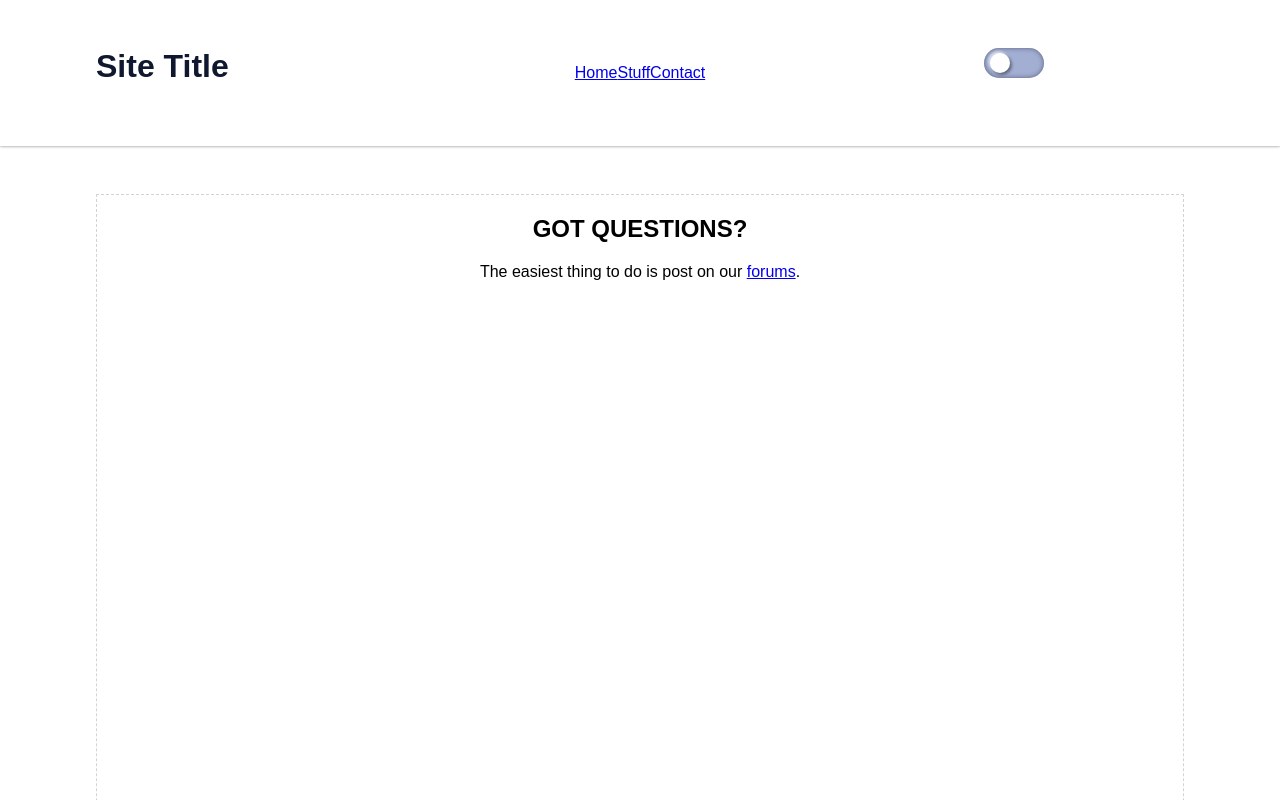
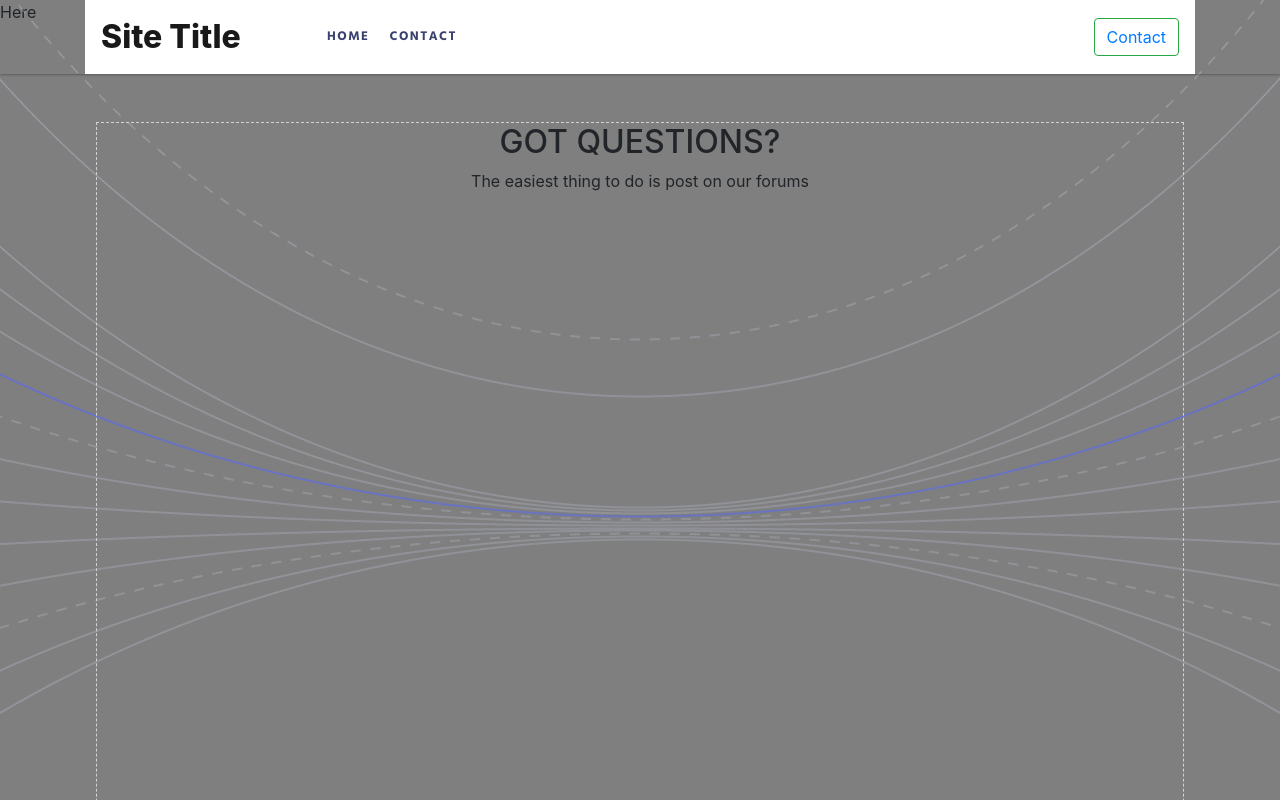
Before and after one commit to meaghanbass/gwp, a React (Create React App) app: page /#/contact in a window 1280 px wide. Shown: the top 800 px of the page. Built offline with nearby package versions, Linux system fonts and the light colour scheme; a web font is replaced by a local one.

Commit message:
working on restyling

```diff
--- a/package.json
+++ b/package.json
@@ -6,8 +6,10 @@
     "@testing-library/jest-dom": "^4.2.4",
     "@testing-library/react": "^9.3.2",
     "@testing-library/user-event": "^7.1.2",
+    "bootstrap": "^4.4.1",
     "node-sass": "^4.13.1",
     "react": "^16.12.0",
+    "react-bootstrap": "^1.0.0-beta.16",
     "react-dom": "^16.12.0",
     "react-router-dom": "^5.1.2",
     "react-scripts": "3.3.0"
--- a/public/index.html
+++ b/public/index.html
@@ -16,6 +16,10 @@
     -->
     <link rel="manifest" href="%PUBLIC_URL%/manifest.json" />
     <link href="https://fonts.googleapis.com/css?family=Muli:300,400,500,700,800&display=swap" rel="stylesheet">
+    <link rel="stylesheet" href="https://use.fontawesome.com/releases/v5.7.2/css/all.css" integrity="sha384-fnmOCqbTlWIlj8LyTjo7mOUStjsKC4pOpQbqyi7RrhN7udi9RwhKkMHpvLbHG9Sr" crossorigin="anonymous">
+    <link href="https://fonts.googleapis.com/css?family=Hind:400,700&display=swap" rel="stylesheet">
+    <link href="https://fonts.googleapis.com/css?family=Poppins:400,700&display=swap" rel="stylesheet">
+    <link href="https://fonts.googleapis.com/css?family=Ubuntu:400,700&display=swap" rel="stylesheet">
     <!--
       Notice the use of %PUBLIC_URL% in the tags above.
       It will be replaced with the URL of the `public` folder during the build.
--- a/src/App.js
+++ b/src/App.js
@@ -2,23 +2,24 @@ import React, { Component } from 'react';
 import './app.scss';
 import Header from './components/header/index';
 import Footer from './components/footer/index';
+import BGI from './components/fixedBg';
 import {
   Route,
   HashRouter
 } from "react-router-dom";
-import Home from "./Home";
-import Stuff from "./Stuff";
-import Contact from "./Contact";
+import Home from "./pages/Home";
+import Contact from "./pages/Contact";
+import 'bootstrap/dist/css/bootstrap.min.css';
 
 class App extends Component {
   render() {
     return (
       <div id="theme" className="light">
         <Header />
+        <BGI />
         <HashRouter>
             <div className="content">
               <Route exact path="/" component={Home}/>
-              <Route path="/stuff" component={Stuff}/>
               <Route path="/contact" component={Contact}/>
             </div>
         </HashRouter>
--- a/src/Stuff.js
+++ /dev/null
@@ -1,25 +0,0 @@
-import React, { Component } from "react";
-import Layout from './components/layout';
-
-class Stuff extends Component {
-    render() {
-        return (
-            <Layout>
-                <div>
-                    <h2>STUFF</h2>
-                    <p>Mauris sem velit, vehicula eget sodales vitae,
-                    rhoncus eget sapien:</p>
-                    <ol>
-                        <li>Nulla pulvinar diam</li>
-                        <li>Facilisis bibendum</li>
-                        <li>Vestibulum vulputate</li>
-                        <li>Eget erat</li>
-                        <li>Id porttitor</li>
-                    </ol>
-                </div>
-            </Layout>
-        );
-    }
-}
-
-export default Stuff;
--- a/src/app.scss
+++ b/src/app.scss
@@ -1,3 +1,58 @@
+// Theme Colors
+$bg-white: #FFFFFF;
+$bg-lt: #A2AED2;
+$bg-md: #58617D;
+$bg-dk: #10182F;
+$txt-lt: #A2AED2;
+$txt-md: #58617D;
+$txt-dk: #10182F;
+
+// Theme Fonts
+$hind: 'Hind', sans-serif;
+$poppins: 'Poppins', sans-serif;
+$ubuntu: 'Ubuntu', sans-serif;
+
+// Root Colors
+$white: #fff;
+$black: #000;
+$nebula: #5468ff;
+$moon: #f5f5fa;
+$asteroid: #dddfed;
+$proton: #c5c9e0;
+$nova: #848ab8;
+$telluric: #5d6494;
+$solstice: #3a416f;
+$cosmos: #21243d;
+$neptune-0: #3944a0;
+$neptune-1: #565db6;
+$neptune-2: #7178cc;
+$neptune-3: #8c93e2;
+$neptune-4: #a6b0f9;
+$mercury-0: #008fba;
+$mercury-1: #2da7cb;
+$mercury-2: #5bbfdd;
+$mercury-3: #88d6ee;
+$mercury-4: #b5eeff;
+$jupiter-0: #3ab2bd;
+$jupiter-1: #61c5c8;
+$jupiter-2: #89d9d3;
+$jupiter-3: #b0ecde;
+$jupiter-4: #d7ffe9;
+$saturn-0: #ec8b63;
+$saturn-1: #f3a57e;
+$saturn-2: #f8be9a;
+$saturn-3: #fcd7b7;
+$saturn-4: #fdf1d4;
+$mars-0: #ed5a6a;
+$mars-1: #f27885;
+$mars-2: #f695a0;
+$mars-3: #fbb3ba;
+$mars-4: #ffd0d5;
+$venus-0: #ae3e88;
+$venus-1: #d44fa4;
+$venus-2: #ea71bc;
+$venus-3: #f89ad3;
+$venus-4: #ffcae9;
 
 
 .site_info_title {
@@ -9,123 +64,58 @@
     }
 }
 
-$bg-white: #FFFFFF;
-$bg-lt: #A2AED2;
-$bg-md: #58617D;
-$bg-dk: #10182F;
-$txt-lt: #A2AED2;
-$txt-md: #58617D;
-$txt-dk: #10182F;
-
-#toggleBtn {
-    display: flex;
-    position: relative;
-    width: 60px;
-    height: 30px;
-    border-radius: 9999px;
-    border: none;
-    transition: ease-in-out 0.5s;
-    background-color: $bg-lt;
-    align-items: center;
-    &:hover, &:focus, &:active {
-        cursor: pointer;
-        box-shadow: inset 0 0 5px black;
-    }
-    #toggleCl {
-        bottom: 5px;
-        width: 20px;
-        height: 20px;
-        border-radius: 50%;
-        // background-color: white;
-        transition: ease-in-out 0.5s;
-        display: flex;
-        box-shadow: -2px -2px 3px 0px rgba(255, 255, 255, 0.6), 2px 2px 3px 0px rgba(0,0,0, 0.4);
-    }
+.fixed-background::before {
+    content:'';
+    background-image: url(./images/bg1.png);
+    position: fixed;
+    top: 0;
+    background-position: center center;
+    width: 100%;
+    height: 100%;
+    display: block;
 }
-#toggleBtn.off {
-    transition: ease-in-out 0.5s;
-    box-shadow: inset 0 0 5px $bg-md;
-    #toggleCl {
-        background-color: $bg-white;
-    }
-}
-#toggleBtn.on {
-    transition: ease-in-out 0.5s;
-    // justify-content: flex-end;
-    background-color: $bg-white;
-    #toggleCl {
-        background-color: $bg-dk;
-        margin-left: 24px;
-    }
-}
-
-.light {
-    header {
-        background: $bg-white;
-        color: $txt-dk;
-        transition: ease-in-out 0.5s;
-    }
-    footer {
-        background: #FFFFFF;
-        color: $txt-md;
-        transition: ease-in-out 0.5s;
-        border-top: 5px solid #10182F;
-        .site_info_title {
-            color: #10182F;
-        }
-        h3 {
-            color: #2E3750;
-            transition: ease-in-out 0.5s;
-            margin: 0;
-        }
-    }
-}
-
-.dark {
-    header {
-        background: $bg-dk;
-        color: $txt-lt;
-        transition: ease-in-out 0.5s;
-    }
-    footer {
-        background: #10182F;
-        color: $txt-lt;
-        transition: ease-in-out 0.5s;
-        .site_info_title {
-            color: $txt-lt;
-        }
-        h3 {
-            color: $txt-lt;
-            transition: ease-in-out 0.5s;
-        }
-    }
+.fixed-background {
+    height: 100vh;
+    width: 100%;
+    background-color: rgba(0,0,0,0.5);
+    position: absolute;
+    top: 0;
+    z-index: -300;
 }
 
 header {
     box-shadow: 0px 0px 3px rgba(0,0,0,0.5);
-    .container {
-        padding: 3rem 6rem;
+    > div {
+        // padding: 0 6rem;
         display: flex;
         justify-content: space-between;
         .site_info_title {
             width: 200px;
         }
-        nav {
-            ul {
-                list-style-type: none;
-                padding-left: 0;
-                display: flex;
+    }
+    nav {
+        width: 100%;
+        background: white;
+        .navbar-nav {
+            font-family: $hind;
+            font-weight: 700;
+            font-size: 0.8rem;
+            text-transform: uppercase;
+            letter-spacing: 1.5px;
+            a {
+                color: $solstice;
+                margin: 0 10px;
+                &:hover {
+                    color: $nebula;
+                }
             }
-        }
-        .btn-container {
-            width: 200px;
         }
     }
 }
 
 main {
     text-align: center;
-    .container {
+    > div {
         min-height: 100vh;
         margin: 3rem 6rem;
         border: 1px dashed lightgray;
@@ -133,12 +123,18 @@ main {
 }
 
 footer {
-    font-weight: 500;
+    font-weight: 400;
+    background-color: $moon;
+    color: $telluric;
+    font-family: $hind;
+    font-size: 0.875rem;
     h3 {
         text-transform: uppercase;
-        font-size: 0.875rem;
+        font-size: 0.75rem;
         letter-spacing: 0.05em;
         font-weight: 700;
+        font-family: $poppins;
+        color: $solstice;
     }
     ul {
         list-style-type: none;
--- /dev/null
+++ b/src/components/fixedBg.js
@@ -0,0 +1,11 @@
+import React from 'react';
+
+class BGI extends React.Component {
+    render(){
+        return (
+            <div className="fixed-background">Here</div>
+        );
+    }
+}
+
+export default BGI;
--- a/src/components/footer/index.js
+++ b/src/components/footer/index.js
@@ -56,7 +56,6 @@ class Footer extends React.Component {
                             <div className="center">
                                 <ul>
                                     <li><a href="/">Contact</a></li>
-                                    {/* <li><a href="/">Terms of Service</a></li> */}
                                     <li><a href="/">Privacy Policy</a></li>
                                     <li><a href="/">Sitemap</a></li>
                                 </ul>
--- a/src/components/header/index.js
+++ b/src/components/header/index.js
@@ -1,29 +1,34 @@
 import React from 'react';
-import Navbar from './navbar';
+import { NavLink, HashRouter } from "react-router-dom";
+
+import Navbar from 'react-bootstrap/Navbar';
+import Nav from 'react-bootstrap/Nav';
+// import NavDropdown from 'react-bootstrap/NavDropdown';
+import Button from 'react-bootstrap/Button';
 
 class Header extends React.Component {
     render(){
-
-        const btnToggle = () => {
-            var element = document.getElementById("theme");
-            var toggler = document.getElementById("toggleBtn");
-            element.classList.toggle("dark");
-            toggler.classList.toggle("on");
-        };
-
         return (
             <React.Fragment>
                 <header>
-                    <div class="container">
-                        <div className="site_info_title">
-                            <p>Site Title</p>
-                        </div>
-                        <Navbar />
-                        <div className="btn-container">
-                            <button id="toggleBtn" className="off" onClick={btnToggle}>
-                                <span id="toggleCl"></span>
-                            </button>
-                        </div>
+                    <div className="container">
+                        <HashRouter>
+                            <Navbar bg="none" expand="lg">
+                                <Navbar.Brand href="#home">
+                                    <div className="site_info_title">
+                                        <p>Site Title</p>
+                                    </div>
+                                </Navbar.Brand>
+                                <Navbar.Toggle aria-controls="basic-navbar-nav" />
+                                <Navbar.Collapse id="basic-navbar-nav">
+                                    <Nav className="mr-auto">
+                                        <NavLink to="/">Home</NavLink>
+                                        <NavLink to="/contact">Contact</NavLink>
+                                    </Nav>
+                                    <Button variant="outline-success"><NavLink to="/contact">Contact</NavLink></Button>
+                                </Navbar.Collapse>
+                            </Navbar>
+                        </HashRouter>
                     </div>
                 </header>
             </React.Fragment>
--- a/src/components/header/navbar.js
+++ /dev/null
@@ -1,22 +0,0 @@
-import React from 'react';
-import { NavLink, HashRouter } from "react-router-dom";
-
-class Navbar extends React.Component {
-    render(){
-        return (
-            <React.Fragment>
-                <HashRouter>
-                    <nav>
-                        <ul className="header">
-                            <li><NavLink to="/">Home</NavLink></li>
-                            <li><NavLink to="/stuff">Stuff</NavLink></li>
-                            <li><NavLink to="/contact">Contact</NavLink></li>
-                        </ul>
-                    </nav>
-                </HashRouter>
-            </React.Fragment>
-        );
-    }
-}
-
-export default Navbar;
--- a/src/components/layout.js
+++ b/src/components/layout.js
@@ -4,7 +4,7 @@ const Layout = ({children}) => {
         return (
             <React.Fragment>
                 <main>
-                    <div className="container">
+                    <div>
                         {children}
                     </div>
                 </main>
--- a/src/Contact.js
+++ b/src/pages/Contact.js
@@ -1,5 +1,5 @@
 import React, { Component } from "react";
-import Layout from './components/layout';
+import Layout from '../components/layout';
 
 class Contact extends Component {
     render() {
@@ -8,7 +8,7 @@ class Contact extends Component {
                 <div>
                     <h2>GOT QUESTIONS?</h2>
                     <p>The easiest thing to do is post on
-                    our <a href="http://forum.kirupa.com">forums</a>.
+                    our forums
                     </p>
                 </div>
             </Layout>
--- a/src/Home.js
+++ b/src/pages/Home.js
@@ -1,5 +1,5 @@
 import React, { Component } from "react";
-import Layout from './components/layout';
+import Layout from '../components/layout';
 
 class Home extends Component {
     render() {
```
Also changed, not shown: src/images/bg1.png (added), 1 other file (tests, documents, lock files or other folders).
